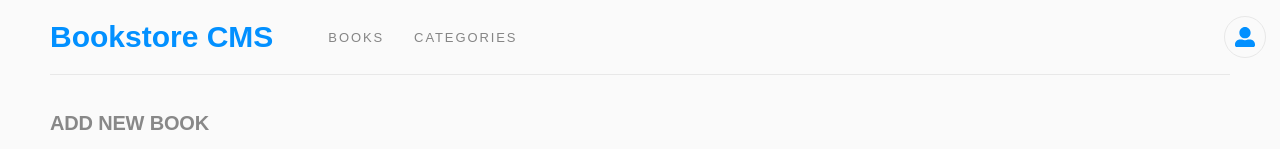
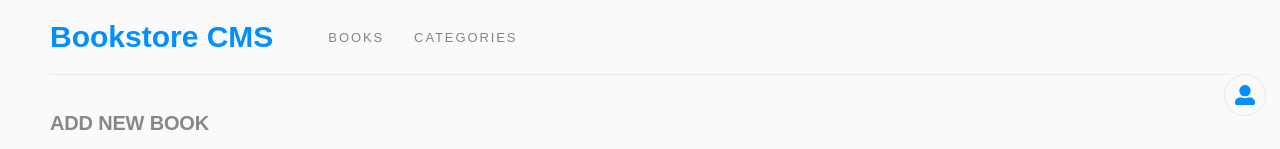
Before and after one commit to mmatongo/bookstore, a React (Create React App) app: page / in a window 1280 px wide. Shown: the top 149 px of the page. Built offline with nearby package versions, Linux system fonts and the light colour scheme; no server answers.

Commit message:
update index.css with required changes

```diff
--- a/src/index.css
+++ b/src/index.css
@@ -272,7 +272,7 @@ body {
   padding: 10px;
 }
 
-.header > div {
+.top-containter > div {
   display: flex;
   justify-content: space-between;
 }
```
